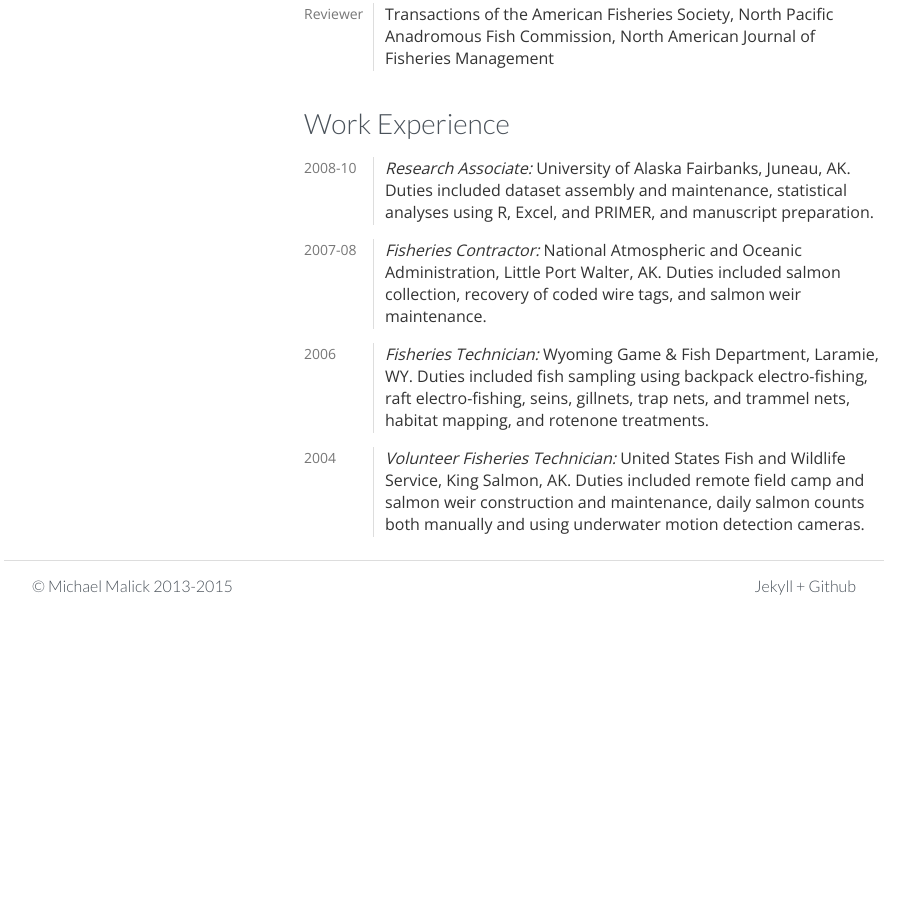
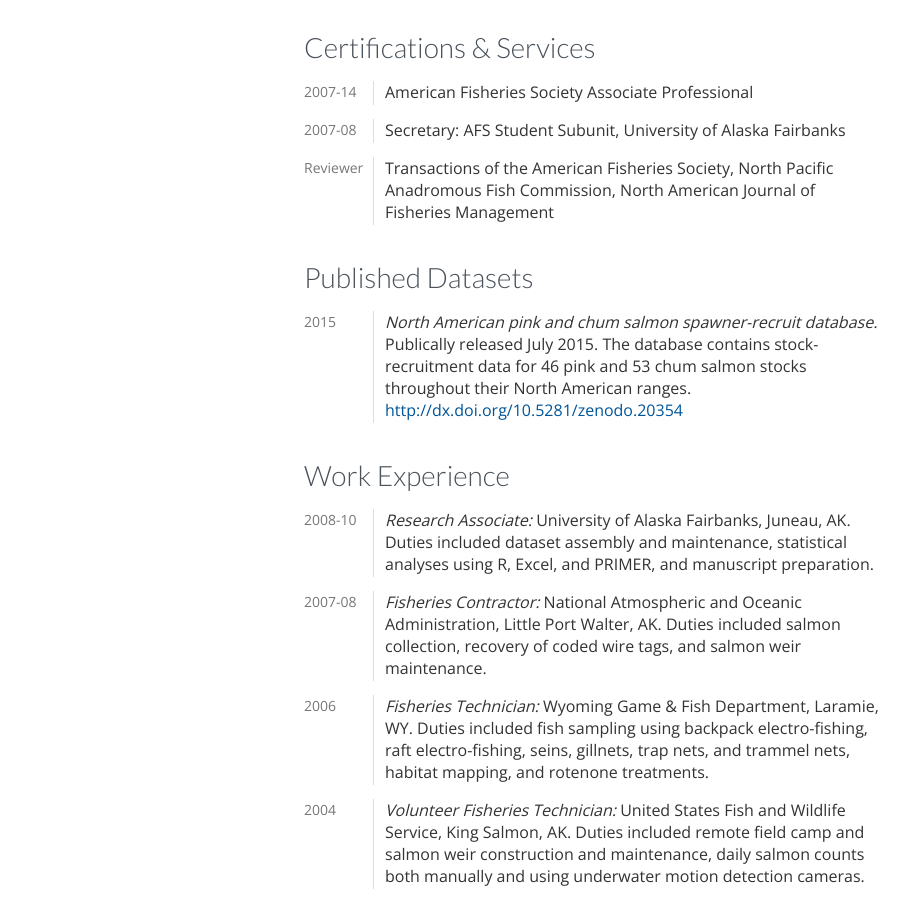
Before and after one commit to michaelmalick/michaelmalick.github.io, a Jekyll site: the page built from cv/index.md, in a window 1280 px wide and 900 px high, scrolled down 3601 px. Shown: the whole window, without its empty margins (166-1075 px from the left). Built offline with Jekyll 4.4.1, drawn with Linux system fonts in a browser that asks for light colours; Markdown is read by kramdown in place of the engine named in the settings; before the commit the page ends 4237 px from its top, so only the background shows below that; some of the changed text lies outside the part shown.

Commit message:
Added links on CV for media and datasets

```diff
--- a/cv/index.md
+++ b/cv/index.md
@@ -102,6 +102,14 @@
 :   Certificate of Accomplishment for Grantsmanship
 
 
+
+Media Coverage
+-------
+
+2015
+:   Study Details How Timing Of Phytoplankton Blooms off Alaska, B.C. Tied To
+    Salmon Productivity. The Columbia Basin Bulletin. 6 February 2015.
+    ([Article][CBB:2015])
 
 
 Presentations
@@ -229,6 +237,15 @@
 
 
 
+Published Datasets
+---------
+
+2015
+:   *North American pink and chum salmon spawner-recruit database.* Publically
+    released July 2015. The database contains stock-recruitment data for 46 pink
+    and 53 chum salmon stocks throughout their North American ranges.
+    <http://dx.doi.org/10.5281/zenodo.20354>
+
 
 Work Experience
 --------
@@ -260,8 +277,8 @@
 
 
 
-
-
+[PinkChum:2015]: https://github.com/MichaelMalick/pink-chum-database
+[CBB:2015]: http://www.cbbulletin.com/433107.aspx
 [Malick:2011]: https://dl.dropboxusercontent.com/u/43909530/papers/malick_etal_2011.pdf
 [Malick:2009]: https://dl.dropboxusercontent.com/u/43909530/papers/malick_etal_2009.pdf
 [UAF:Msc]: https://dl.dropboxusercontent.com/u/43909530/papers/malick_msc_thesis_2008.pdf
```
Also changed, not shown: cv/malick-cv.md (+19 -2 lines), 1 other file.
